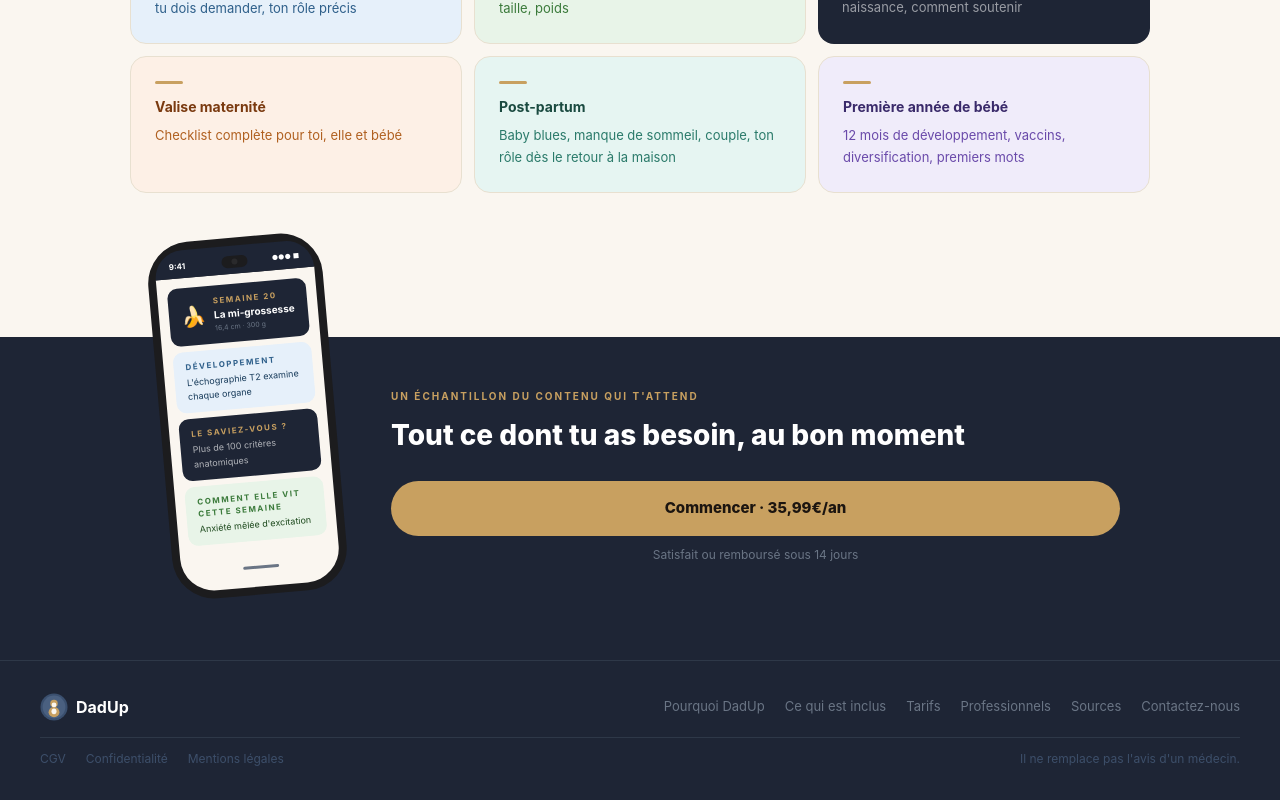
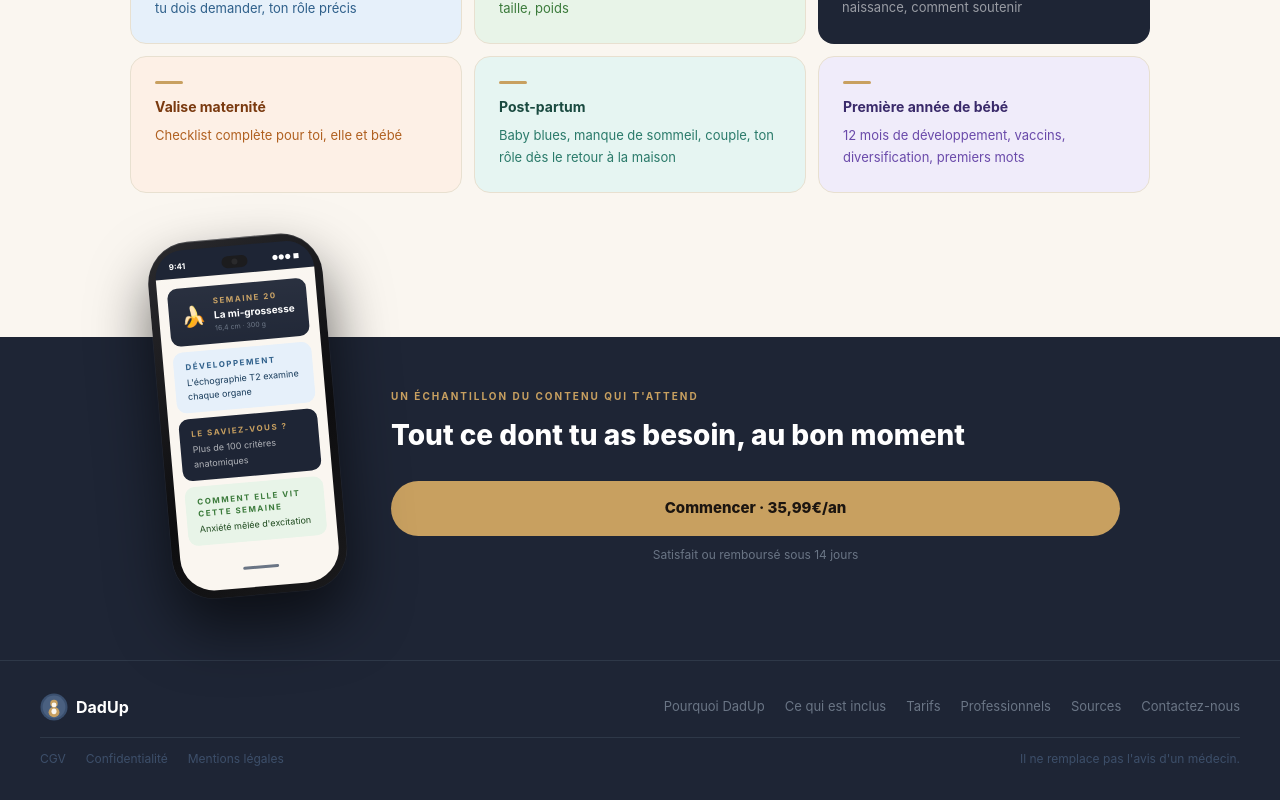
Before and after one commit to Julproject/dadup, a Next.js app: page /inclus in a window 1280 px wide. Shown: the part 552-1352 px from the top of the page. Built offline with nearby package versions, Linux system fonts and the light colour scheme.

Commit message:
Update page.tsx

```diff
--- a/app/inclus/page.tsx
+++ b/app/inclus/page.tsx
@@ -277,9 +277,17 @@ export default function InclusPage() {
         <div style={{ background: C.dark, padding: '0 40px 64px' }}>
           <div style={{ maxWidth: '960px', margin: '0 auto', display: 'flex', alignItems: 'center', gap: '56px' }}>
 
-            {/* iPhone */}
+            {/* iPhone avec relief */}
             <div style={{ flexShrink: 0, marginTop: '-100px', transform: 'rotate(-5deg)', position: 'relative', zIndex: 2 }}>
-              <div style={{ background: '#1c1c1e', borderRadius: '42px', padding: '8px', width: '175px' }}>
+              <div style={{
+                background: 'linear-gradient(145deg, #2a2a2e 0%, #0d0d0f 60%, #1a1a1c 100%)',
+                borderRadius: '42px',
+                padding: '8px',
+                width: '175px',
+                boxShadow: '0 30px 60px rgba(0,0,0,0.6), 0 0 0 0.5px rgba(255,255,255,0.08), inset 0 1px 0 rgba(255,255,255,0.12)',
+              }}>
+                {/* Reflet de lumière sur le bord */}
+                <div style={{ position: 'absolute', top: 0, left: '10%', right: '10%', height: '1px', background: 'linear-gradient(90deg, transparent, rgba(255,255,255,0.25), transparent)', borderRadius: '999px' }}></div>
                 <div style={{ background: C.dark, borderRadius: '36px 36px 0 0', padding: '10px 14px 6px', display: 'flex', justifyContent: 'space-between', alignItems: 'center', position: 'relative' }}>
                   <span style={{ color: '#fff', fontSize: '8px', fontWeight: 700 }}>9:41</span>
                   <div style={{ background: '#1c1c1e', borderRadius: '20px', padding: '3px 10px', position: 'absolute', left: '50%', transform: 'translateX(-50%)' }}>
@@ -287,7 +295,9 @@ export default function InclusPage() {
                   </div>
                   <span style={{ color: '#fff', fontSize: '7px' }}>●●● ■</span>
                 </div>
-                <div style={{ background: C.cream, borderRadius: '0 0 34px 34px', overflow: 'hidden' }}>
+                <div style={{ background: C.cream, borderRadius: '0 0 34px 34px', overflow: 'hidden', position: 'relative' }}>
+                  {/* Reflet écran */}
+                  <div style={{ position: 'absolute', top: 0, left: 0, right: 0, height: '30%', background: 'linear-gradient(180deg, rgba(255,255,255,0.06) 0%, transparent 100%)', zIndex: 1, pointerEvents: 'none' }}></div>
                   <div style={{ padding: '10px', display: 'flex', flexDirection: 'column', gap: '6px' }}>
 
                     <div style={{ background: C.dark, borderRadius: '10px', padding: '9px 12px', display: 'flex', alignItems: 'center', gap: '8px' }}>
```
